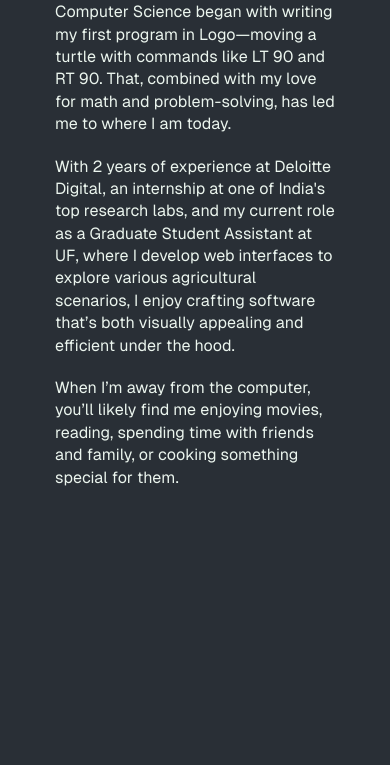
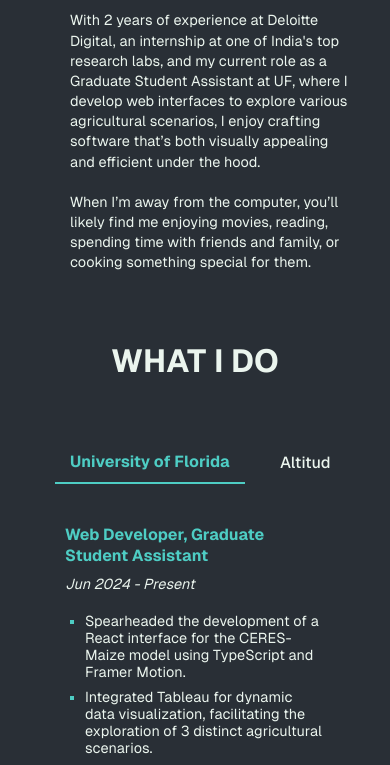
Before and after one commit to csa67/portfolio, a Next.js app: page / in a window 390 px wide. Shown: the part 1174-1939 px from the top of the page. Built offline with nearby package versions, Linux system fonts and the light colour scheme.

Commit message:
Improvements in Mobile support alignments

```diff
--- a/src/app/AboutMe/About.module.css
+++ b/src/app/AboutMe/About.module.css
@@ -37,15 +37,23 @@
         display: flex;
         flex-direction: column;
         align-items: center;
+        justify-content: center;
         margin-top:30px;
+        height: auto;
     }
 
     .aboutHeader{
         font-size:2rem;
-        width:100%
+        display: flex;
+        width:80%;
+        padding: 0px;
+        align-items: center;
+        text-align: center;
     }
 
     .aboutContent{
         width:80%;
+        font-size: 0.9rem;
+        margin-right: 10px;
     }
 }
--- a/src/app/ContactMe/Contact.module.css
+++ b/src/app/ContactMe/Contact.module.css
@@ -23,19 +23,34 @@
     border-radius: 8px;
     box-shadow: 0px 5px 15px rgba(0, 0, 0, 0.1);
     padding: 20px;
-    border-color: 2px solid var(--secondary-color);
+    border: 2px solid var(--secondary-color);
     transition: transform 0.2s ease, box-shadow 0.2s ease;
 }
 
 .Contact a:hover, .Contact a:focus, .Contact a:active{
-
     transform: translate(-5px,-5px);
     box-shadow: 5px 5px 0px var(--secondary-color);
 }
 
 @media (max-width: 900px) {
+    .Contact{
+        display: flex;
+        align-items: center;
+        height: auto;
+    }
+
     .Contact h2{
         width: 100%;
         font-size: 2rem;
+        text-align: center;
+    }
+
+    .Contact p{
+        font-size: 0.9rem;
+    }
+
+    .Contact a{
+        font-size: 0.9rem;
+        padding: 12px;
     }
 }
--- a/src/app/Projects/Projects.module.css
+++ b/src/app/Projects/Projects.module.css
@@ -12,35 +12,6 @@
     grid-template-columns: repeat(3, 1fr); /* 3 equal-width columns */
     gap: 10px; /* Spacing between grid items */
     padding: 20px;
-}
-
-/* Media query for smaller screens */
-@media (max-width: 908px) {
-    .projects {
-        display: flex;
-        flex-direction: column; /* Stacks the cards vertically */
-        align-items: center; /* Centers the items */
-    }
-
-    .projectSection h2 {
-        font-size: 2rem; /* Smaller font size for headings */
-    }
-
-    .projectCard h3 {
-        font-size: medium; /* Smaller font size for project titles */
-    }
-
-    .projectCard p {
-        font-size: small; /* Smaller font size for descriptions */
-    }
-
-    .projectSkillItem {
-        font-size: xx-small;
-    }
-}
-
-.projectSection h2 {
-    font-size: 2.5rem; /* Default font size for headings */
 }
 
 .projectCard {
@@ -95,17 +66,54 @@
 .showMoreButton {
     border-radius: 8px;
     box-shadow: 0px 5px 15px rgba(0, 0, 0, 0.1); /* Initial shadow */
+    margin-top: 8px;
     padding: 20px;
+    border: 2px solid var(--secondary-color);
     cursor: pointer; /* Indicates button is clickable */
     transition: transform 0.2s ease, box-shadow 0.2s ease, border-color 0.2s ease; /* Smooth transitions */
 }
 
-.showMoreButton:hover {
+.showMoreButton:hover, .showMoreButton:active, .showMoreButton:focus {
     transform: translate(-5px, -5px);
-    box-shadow: 5px 5px 0px var(--secondary-color); /* Shadow to bottom right */
+    box-shadow: 5px 5px 0px var(--secondary-color);
 }
 
 .projectCard:hover, .projectCard:active, .projectCard:focus{
     transform: translate(-5px, -5px);
     box-shadow: 5px 5px 15px var(--foreground);
 }
+
+/* Media query for smaller screens */
+@media (max-width: 908px) {
+    .projects {
+        display: flex;
+        flex-direction: column; /* Stacks the cards vertically */
+        align-items: center;
+        height: auto;
+    }
+
+    .projectSection h2 {
+        font-size: 2rem; /* Smaller font size for headings */
+    }
+
+    .projectCard h3 {
+        font-size: medium; /* Smaller font size for project titles */
+    }
+
+    .projectCard p {
+        font-size: small; /* Smaller font size for descriptions */
+    }
+
+    .projectSkillItem {
+        font-size: xx-small;
+    }
+
+    .showMoreButton{
+        font-size: 0.9rem;
+        padding: 12px;
+    }
+}
+
+.projectSection h2 {
+    font-size: 2.5rem; /* Default font size for headings */
+}
--- a/src/app/Projects/page.tsx
+++ b/src/app/Projects/page.tsx
@@ -63,10 +63,11 @@ export default function Projects(){
             <div className={styles.projects}>
             {
                 projectsList.map((project) => (
+                    <a href={project.projectUrl} target="_blank" rel="noopener noreferrer">
                         <div key={project.id} className={styles.projectCard}>
                             <div className={styles.projectLinks}>
                                 <Folder size={24}/>
-                            <a href={project.projectUrl} target="_blank" rel="noopener noreferrer"><ExternalLink size={20} className={styles.linkIcon}/></a>
+                                <ExternalLink size={20} className={styles.linkIcon}/>
 
                             </div>
                             <h3>{project.title}</h3>
@@ -75,6 +76,7 @@ export default function Projects(){
                                 {project.skills.map((skill,index) => <p key={index} className={styles.projectSkillItem}>{skill}</p> )}
                             </div>
                         </div>
+                    </a>
                 ))
 
             }
--- a/src/app/Skills/Skills.module.css
+++ b/src/app/Skills/Skills.module.css
@@ -48,6 +48,7 @@
         display: flex;
         flex-direction: column;
         align-items: center;
+        height: auto;
     }
 
     .skills h2{
@@ -60,6 +61,10 @@
         margin: 0 8px;
     }
 
+    .skillsection h4{
+        font-size: small;
+    }
+
     .skills p{
         font-size: smaller;
     }
--- a/src/app/WorkExperience/Experience.module.css
+++ b/src/app/WorkExperience/Experience.module.css
@@ -1,3 +1,4 @@
+/* General experience section styles */
 .experience {
     display: flex;
     justify-content: center;
@@ -23,13 +24,13 @@
     position: relative;
 }
 
-/* Company list styles */
+/* Company list styles (vertical on larger screens) */
 .companyList {
     display: flex;
-    flex-direction: column;
+    flex-direction: column; /* Vertical layout by default */
     align-items: flex-start;
     position: relative;
-    margin-left: 40px; /* Add margin as needed */
+    margin-left: 40px;
 }
 
 /* Line before company list */
@@ -37,16 +38,16 @@
     content: '';
     position: absolute;
     top: 0;
-    left: -20px; /* Adjust this value for spacing between list and line */
+    left: -20px;
     height: 100%;
     width: 3px;
-    background-color: #ccc; /* Default line color */
+    background-color: #ccc;
 }
 
-/* Company item styles */
+/* Individual company items */
 .companyItem {
     position: relative;
-    padding-left: 20px; /* Space to keep item away from the line */
+    padding-left: 20px;
     margin: 10px 0;
     cursor: pointer;
     font-weight: 500;
@@ -55,7 +56,7 @@
     width: max-content;
 }
 
-/* Selected company item styles */
+/* Selected company item (vertical layout highlight) */
 .companyItem.selected {
     color: var(--secondary-color);
     font-weight: bold;
@@ -76,7 +77,6 @@
     padding-left: 20px;
     padding-right: 20px;
     margin-left: 20px;
-    /* position: absolute; */
 }
 
 .roleDescription h3 {
@@ -85,8 +85,13 @@
     font-size: 1.25rem;
 }
 
+.roleDescription p{
+    font-style: italic;
+    font-size: 1rem;
+}
+
 .roleDescription ul {
-    list-style-type: disc; /* Default bullet style */
+    list-style-type: square;
     margin-top: 20px;
     padding-left: 20px;
 }
@@ -95,37 +100,75 @@
     margin-bottom: 8px;
 }
 
+.roleDescription li::marker{
+    color: var(--secondary-color);
+}
+
 /* Media query for smaller screens */
 @media (max-width: 900px) {
-    .experience{
+    .experience {
         height: auto;
-        margin:200px 0;
+        margin: 20px 0;
+    }
+
+    .experience h2{
+        font-size: 2rem;
     }
 
     .experienceContent {
-        flex-direction: column; /* Stack the company list and description vertically */
-        align-items: center; /* Center align items */
+        flex-direction: column; /* Stack content vertically on small screens */
+        align-items: center;
+        width: 80%;
     }
 
+    /* Horizontal company list for small screens */
     .companyList {
-        margin-left: 0; /* Remove left margin */
-        position: static; /* Reset position */
+        flex-direction: row; /* Horizontal layout */
+        justify-content: flex-start;
+        align-items: center;
+        overflow-x: auto; /* Enable horizontal scrolling */
+        margin-left: 0;
+        padding: 10px 0;
+        width: 100%;
     }
 
     .companyList::before {
-        display: none; /* Remove the left line */
+        display: none; /* Remove the vertical line for mobile */
     }
 
-    .companyItem{
+    .companyItem {
+        font-size: 1rem;
+        padding: 10px 15px;
+        margin-right: 20px;
+        white-space: nowrap; /* Prevent text wrapping */
+    }
+
+    /* Role description styling adjustments */
+    .roleDescription {
+        padding: 10px;
+        margin-left: 0;
+        width: 100%;
+    }
+
+    .roleDescription h3 {
         font-size: 1rem;
     }
 
-    .roleDescription {
-        margin-left: 0; /* Remove left margin for description */
-        padding: 10px; /* Adjust padding as needed */
+    .roleDescription p{
+        font-style: italic;
+        font-size: 0.90rem;
     }
 
-    .roleDescription h3{
-        font-size:1rem;
+    .roleDescription li{
+        font-size: 0.9rem;
+    }
+
+    /* Selected company item for mobile (horizontal highlight) */
+    .companyItem.selected {
+        border-bottom: 2px solid var(--secondary-color);
+    }
+
+    .companyItem.selected::before {
+        display: none; /* Remove left line for mobile */
     }
 }
--- a/src/app/page.module.css
+++ b/src/app/page.module.css
@@ -76,11 +76,11 @@
   }
 
   .hello p{
-    font-size: 0.75rem;
+    font-size: 1rem;
   }
 
   .hello h2{
-    font-size: 2.5rem;
+    font-size: 3rem;
   }
 
   .hello h4{
@@ -90,8 +90,9 @@
   .footer{
     text-align: center;
     flex-wrap: wrap;
-    margin: 0px 40px;
+    margin: 8px 40px;
     margin-bottom: 8px;
+    font-size: 0.9rem;
   }
 }
 
```
Lines whose indentation alone changed are shown as unchanged.
